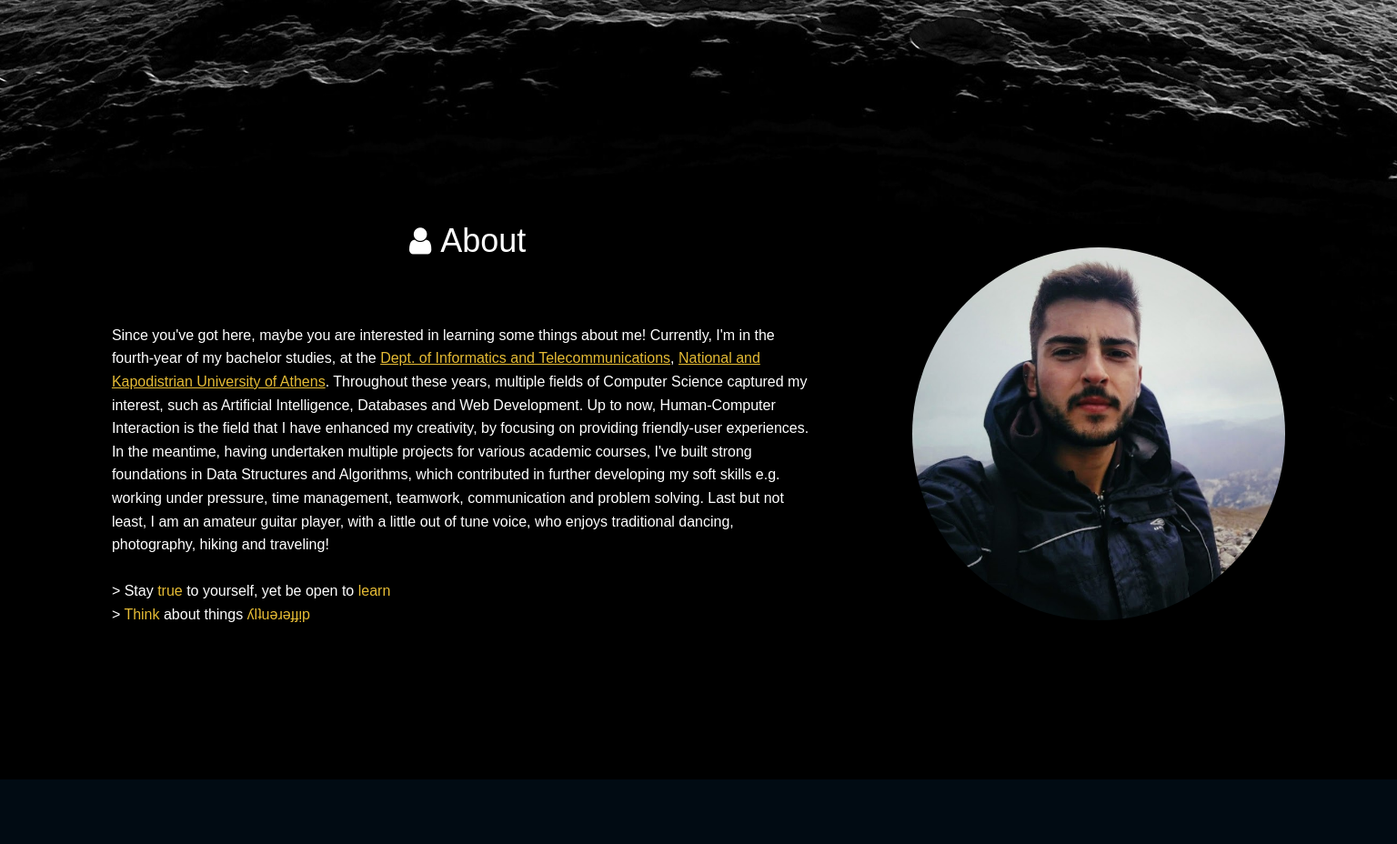
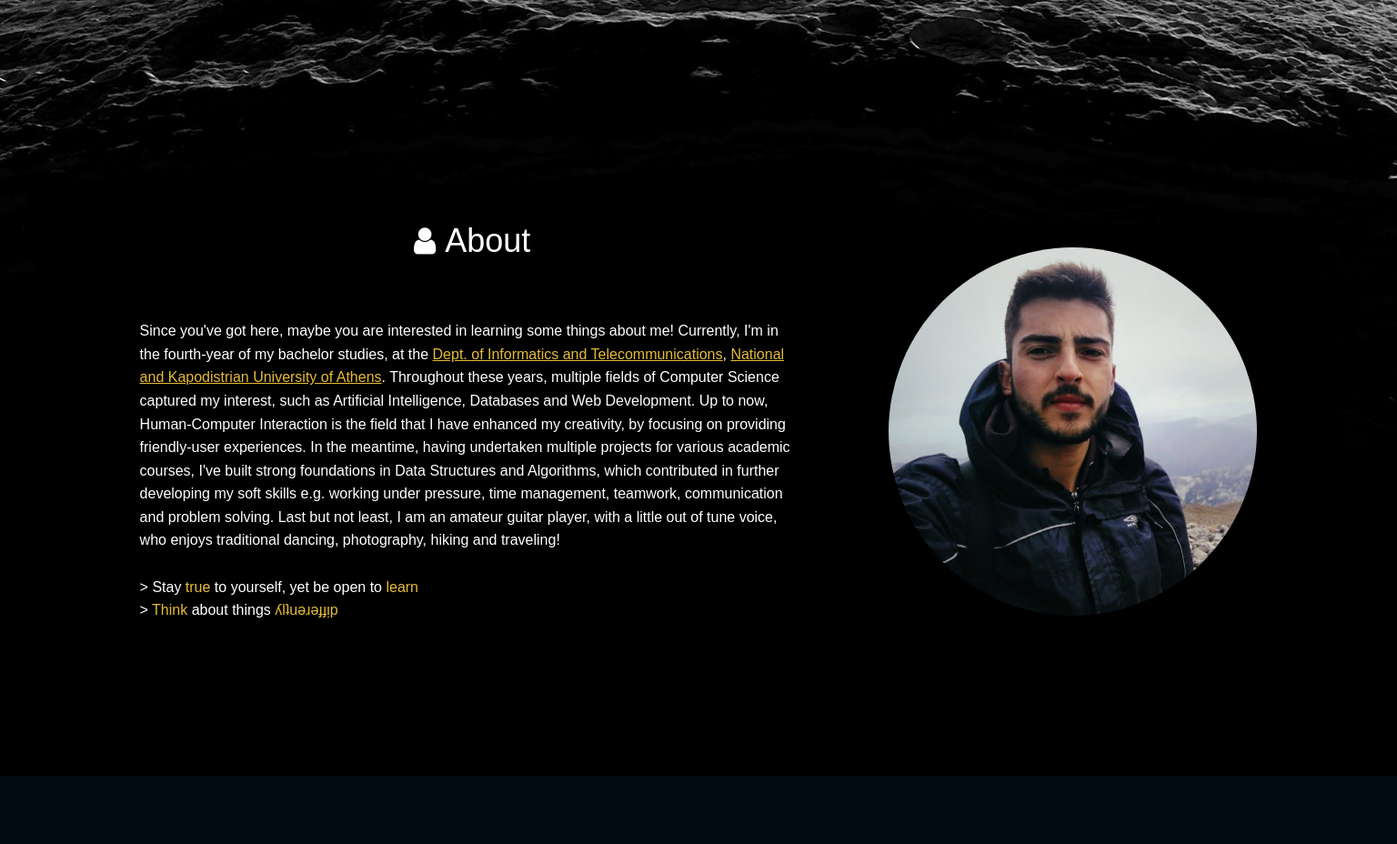
Before and after one commit to mansstiv/mansstiv.github.io, a PHP site: page / in a window 1536 px wide. Shown: the part 610-1538 px from the top of the page at 91% size. Run offline with PHP 8.4, Linux system fonts and the light colour scheme; some web fonts are replaced.

Commit message:
fixing responsiveness

```diff
--- a/styles.css
+++ b/styles.css
@@ -625,14 +625,14 @@ textarea:focus {
   }
 
   .about-section-photo img {
-    height: 410px;
+    height: 405px;
     width: auto;
     border-radius: 50%;
   }
 
   #about {
-    margin-left: 8%;
-    margin-right: 8%;
+    margin-left: 10%;
+    margin-right: 10%;
   }
 
 }
```
